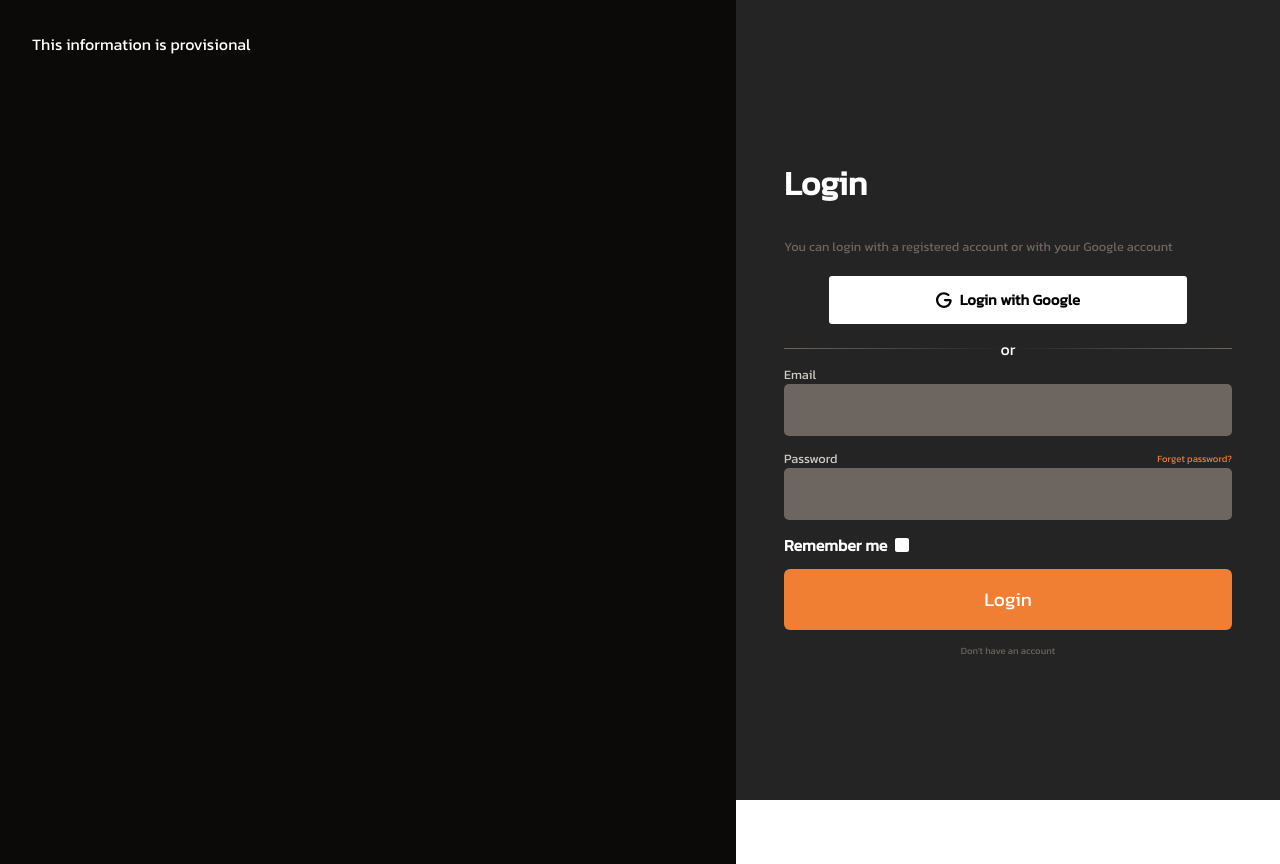
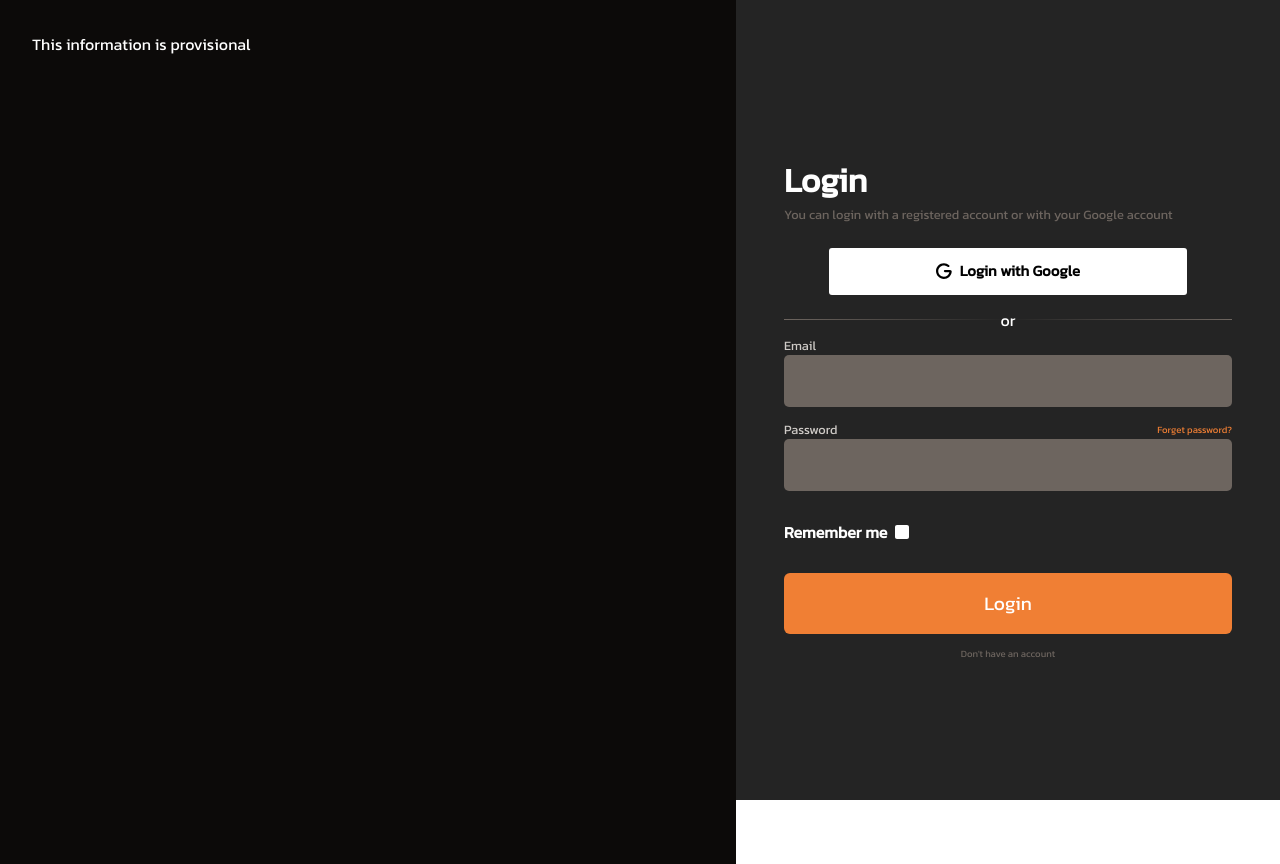
Before and after one commit to Animator55/Auth-design, a React (Vite) app: page / in a window 1280 px wide. Built offline with nearby package versions, Linux system fonts and the light colour scheme; the HTML template or start-up script is replaced by a standard one.

Commit message:
Update App.css

```diff
--- a/src/assets/App.css
+++ b/src/assets/App.css
@@ -44,15 +44,18 @@ button {
     display: flex;
     flex-direction: column;
     justify-content: center;
+    user-select: none;
 }
 .auth-section > h1 {
     font-size: 2.1rem;
-    margin: 1rem 0;
+    margin: 1rem 0 0;
 }
 
 .auth-section > p {
     font-size: 0.8rem;
     color: var(--cgray);
+    margin: 0;
+    margin-bottom: 1rem;
 }
 
 .google-button {
@@ -132,11 +135,13 @@ button {
     display: flex;
     align-items: center;
     gap: 0.5rem;
+    margin: 1rem 0 0;
 }
 
 .form > button[type="submit"]{
     background-color: var(--corange);
     padding: 1rem 2rem;
+    margin-top: 1rem;
     display: flex;
     align-items: center;
     justify-content: center;
```
